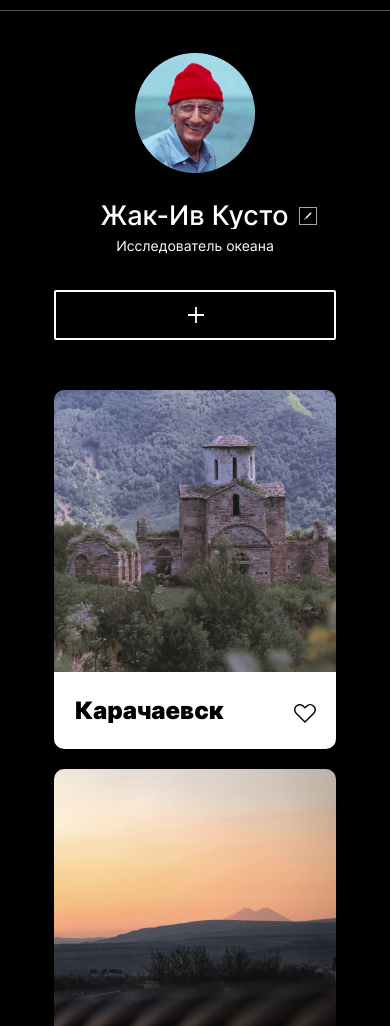
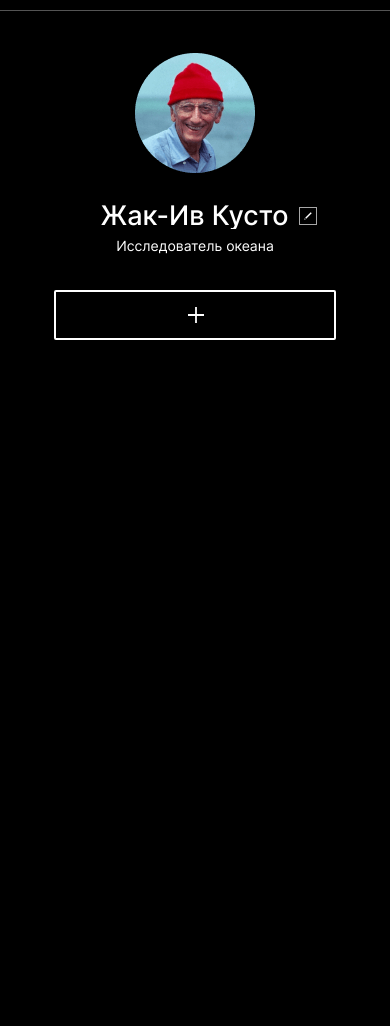
Before and after one commit to 0xFED1A/mesto-project, a plain HTML site: page index.html in a window 390 px wide. Shown: the part 74-1100 px from the top of the page. After the commit the page ends 844 px from the top, so only its background shows below. Drawn offline with Linux system fonts and the light colour scheme.

Commit message:
Revert "Добавлен адаптив для блока gallery"
This reverts commit b8fda363333291c36bc5d16fa5ecfa86f9cfca7b.

```diff
--- a/blocks/container/_type/container_type_grid.css
+++ b/blocks/container/_type/container_type_grid.css
@@ -2,20 +2,7 @@
 
 .container_type_grid {
   display: grid;
-  grid-template-columns: repeat(3, 282px);
-  grid-auto-flow: row;
+  grid-template-columns: repeat(3, 1fr);
   column-gap: 17px;
   row-gap: 20px;
 }
-
-@media screen and (max-width: 943px) {
-  .container_type_grid {
-    grid-template-columns: repeat(2, 282px);
-  }
-}
-
-@media screen and (max-width: 618px) {
-  .container_type_grid {
-    grid-template-columns: 282px;
-  }
-}
--- a/blocks/form/__button/_type/form__button_type_profile-add-img.css
+++ b/blocks/form/__button/_type/form__button_type_profile-add-img.css
@@ -24,7 +24,7 @@
   }
 }
 
-@media screen and (max-width: 618px) {
+@media screen and (max-width: 593px) {
   .form__button_type_profile-add-img {
     width: 282px;
     height: 50px;
--- a/blocks/form/__button/_type/form__button_type_profile-edit.css
+++ b/blocks/form/__button/_type/form__button_type_profile-edit.css
@@ -26,7 +26,7 @@
   }
 }
 
-@media screen and (max-width: 618px) {
+@media screen and (max-width: 593px) {
   .form__button_type_profile-edit {
     margin: 0 0 0 10px;
 
--- a/blocks/gallery/__figure/gallery__figure.css
+++ /dev/null
@@ -1,5 +0,0 @@
-/* rules for gallery__figure element */
-
-.gallery__figure {
-  margin: 0;
-}
--- a/blocks/gallery/__image/gallery__image.css
+++ b/blocks/gallery/__image/gallery__image.css
@@ -1,8 +1,6 @@
 /* rules for gallery__image element */
 
 .gallery__image {
-  width: 100%;
-
   border-radius: 10px 10px 0 0;
 
   object-fit: contain;
--- a/blocks/gallery/gallery.css
+++ b/blocks/gallery/gallery.css
@@ -1,6 +1,4 @@
 /* rules for gallery block */
 
 .gallery {
-  display: flex;
-  justify-content: center;
 }
--- a/blocks/header/__logo/header__logo.css
+++ b/blocks/header/__logo/header__logo.css
@@ -12,7 +12,7 @@
   }
 }
 
-@media screen and (max-width: 618px) {
+@media screen and (max-width: 593px) {
   .header__logo {
     margin-left: 27px;
   }
--- a/blocks/main/__profile/main__profile.css
+++ b/blocks/main/__profile/main__profile.css
@@ -4,7 +4,7 @@
   margin-top: 40px;
 }
 
-@media screen and (max-width: 618px) {
+@media screen and (max-width: 593px) {
   .main__profile {
     margin-top: 42px;
   }
--- a/blocks/page/__header/page__header.css
+++ b/blocks/page/__header/page__header.css
@@ -10,7 +10,7 @@
   }
 }
 
-@media screen and (max-width: 618px) {
+@media screen and (max-width: 593px) {
   .page__header {
     margin: 28px 0 0 0;
   }
--- a/blocks/profile/__form/profile__form.css
+++ b/blocks/profile/__form/profile__form.css
@@ -7,7 +7,7 @@
   align-items: center;
 }
 
-@media screen and (max-width: 618px) {
+@media screen and (max-width: 593px) {
   .profile__form {
     flex-direction: column;
   }
--- a/blocks/profile/__image/profile__image.css
+++ b/blocks/profile/__image/profile__image.css
@@ -6,7 +6,7 @@
 }
 
 /*
-@media screen and (max-width: 618px) {
+@media screen and (max-width: 593px) {
   .profile__image {
     margin-top: 42px;
   }
--- a/blocks/profile/__info/profile__info.css
+++ b/blocks/profile/__info/profile__info.css
@@ -10,7 +10,7 @@
   align-items: center;
 }
 
-@media screen and (max-width: 618px) {
+@media screen and (max-width: 593px) {
   .profile__info {
     max-width: 400px;
 
--- a/blocks/profile/__user-description/profile__user-description.css
+++ b/blocks/profile/__user-description/profile__user-description.css
@@ -32,7 +32,7 @@
   }
 }
 
-@media screen and (max-width: 618px) {
+@media screen and (max-width: 593px) {
   .profile__user-description {
     max-width: 282px;
 
--- a/blocks/profile/__user-name/profile__user-name.css
+++ b/blocks/profile/__user-name/profile__user-name.css
@@ -23,7 +23,7 @@
   }
 }
 
-@media screen and (max-width: 618px) {
+@media screen and (max-width: 593px) {
   .profile__user-name {
     margin-left: 27px;
 
--- a/index.html
+++ b/index.html
@@ -91,10 +91,10 @@
           </button>
         </form>
       </section>
+      <!--
       <section class="gallery container main__gallery">
         <ul class="gallery__items container container_type_grid">
           <li class="gallery__item">
-            <figure class="gallery__figure">
             <picture class="gallery__picture">
               <source
                 class="gallery__src"
@@ -110,8 +110,7 @@
                 src="./images/places/1x/places_karachaevsk_1x.jpg"
                 alt="Фотография Карачаевска"
               >
-              </picture>
-              <figcaption class="gallery__item-info">
+              <div class="gallery__item-info">
                 <p class="gallery__item-name">Карачаевск</p>
                 <form class="form gallery__form">
                   <button
@@ -122,11 +121,10 @@
                     Поставить лайк!
                   </button>
                 </form>
-              </figcaption>
-            </figure>
+              </div>
+            </picture>
           </li>
           <li class="gallery__item">
-            <figure class="gallery__figure">
             <picture class="gallery__picture">
               <source
                 class="gallery__src"
@@ -142,8 +140,7 @@
                 src="./images/places/1x/places_elbrus_1x.jpg"
                 alt="Фотография Эльбруса"
               >
-              </picture>
-              <figcaption class="gallery__item-info">
+              <div class="gallery__item-info">
                 <p class="gallery__item-name">Гора Эльбрус</p>
                 <form class="form gallery__form">
                   <button
@@ -154,8 +151,8 @@
                     Поставить лайк!
                   </button>
                 </form>
-              </figcaption>
-            </figure>
+              </div>
+            </picture>
           </li>
           <li class="gallery__item">
             <picture class="gallery__picture">
@@ -279,6 +276,7 @@
           </li>
         </ul>
       </section>
+      -->
     </main>
     <!--
     <footer class="footer container page__footer">
--- a/pages/index.css
+++ b/pages/index.css
@@ -18,7 +18,6 @@
 @import url("../blocks/page/__footer/page__footer.css");
 
 /* import main */
-@import url("../blocks/gallery/gallery.css");
 @import url("../blocks/main/__gallery/main__gallery.css");
 @import url("../blocks/main/__profile/main__profile.css");
 
@@ -53,7 +52,6 @@
 @import url("../blocks/profile/__form/profile__form.css");
 
 /* import gallery */
-@import url("../blocks/gallery/__figure/gallery__figure.css");
 @import url("../blocks/gallery/__image/gallery__image.css");
 @import url("../blocks/gallery/__item-info/gallery__item-info.css");
 @import url("../blocks/gallery/__item-name/gallery__item-name.css");
```
Lines whose indentation alone changed are shown as unchanged.
